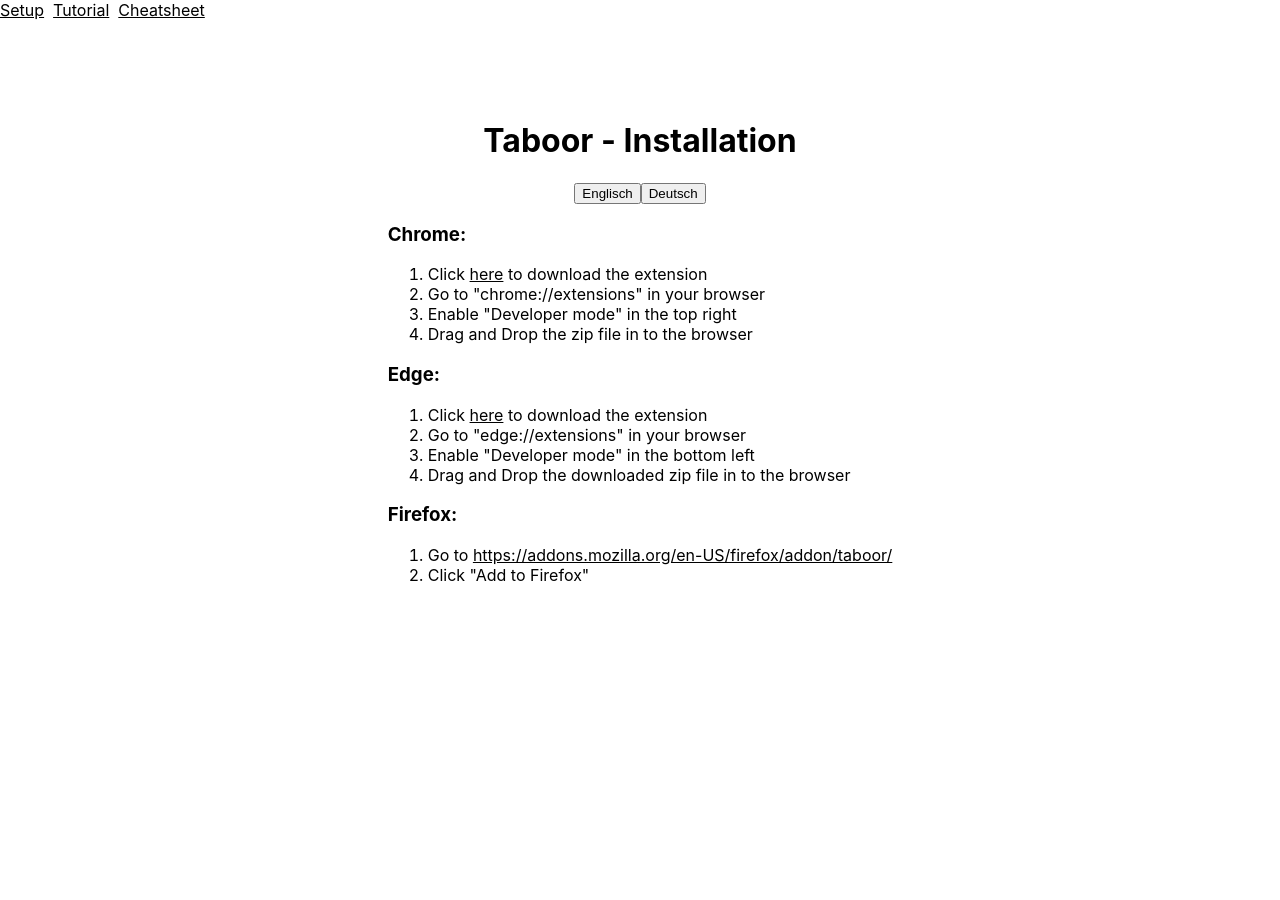
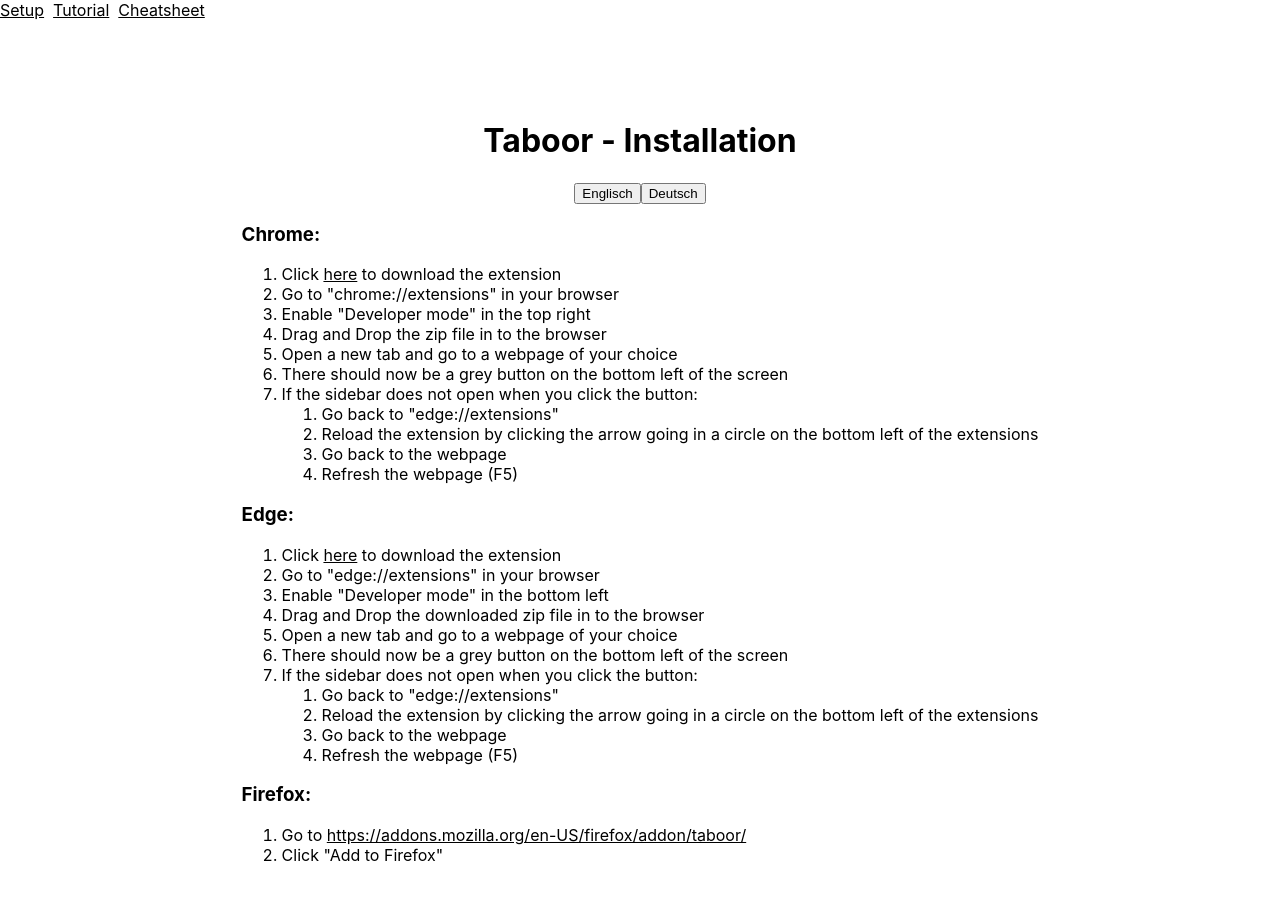
Before and after one commit to dikohl/taboor_vis, a Next.js app: page /setup in a window 1280 px wide. Shown: the top 900 px of the page. Before the commit the page ends 800 px from the top, so only its background shows below. Built offline with nearby package versions, Linux system fonts and the light colour scheme.

Commit message:
englisch setup updated

```diff
--- a/pages/setup.js
+++ b/pages/setup.js
@@ -22,6 +22,15 @@
               <li>Go to "chrome://extensions" in your browser</li>
               <li>Enable "Developer mode" in the top right</li>
               <li>Drag and Drop the zip file in to the browser</li>
+              <li>Open a new tab and go to a webpage of your choice</li>
+              <li>There should now be a grey button on the bottom left of the screen</li>
+              <li>If the sidebar does not open when you click the button:</li>
+              <ol>
+                <li>Go back to "edge://extensions"</li>
+                <li>Reload the extension by clicking the arrow going in a circle on the bottom left of the extensions</li>
+                <li>Go back to the webpage</li>
+                <li>Refresh the webpage (F5)</li>
+              </ol>
             </ol>
           </div>
           <div>
@@ -31,6 +40,15 @@
               <li>Go to "edge://extensions" in your browser</li>
               <li>Enable "Developer mode" in the bottom left</li>
               <li>Drag and Drop the downloaded zip file in to the browser</li>
+              <li>Open a new tab and go to a webpage of your choice</li>
+              <li>There should now be a grey button on the bottom left of the screen</li>
+              <li>If the sidebar does not open when you click the button:</li>
+              <ol>
+                <li>Go back to "edge://extensions"</li>
+                <li>Reload the extension by clicking the arrow going in a circle on the bottom left of the extensions</li>
+                <li>Go back to the webpage</li>
+                <li>Refresh the webpage (F5)</li>
+              </ol>
             </ol>
           </div>
           <div>
@@ -50,6 +68,7 @@
               <li>In deinem Browser besuche "chrome://extensions".</li>
               <li>Aktiviere den "Entwicklermodus" oben rechts auf der Seite.</li>
               <li>Ziehe die heruntergeladene Datei auf die Seite.</li>
+              <li>Etwa 10 Sekunden warten bis die Extension installiert ist</li>
             </ol>
           </div>
           <div>
```
